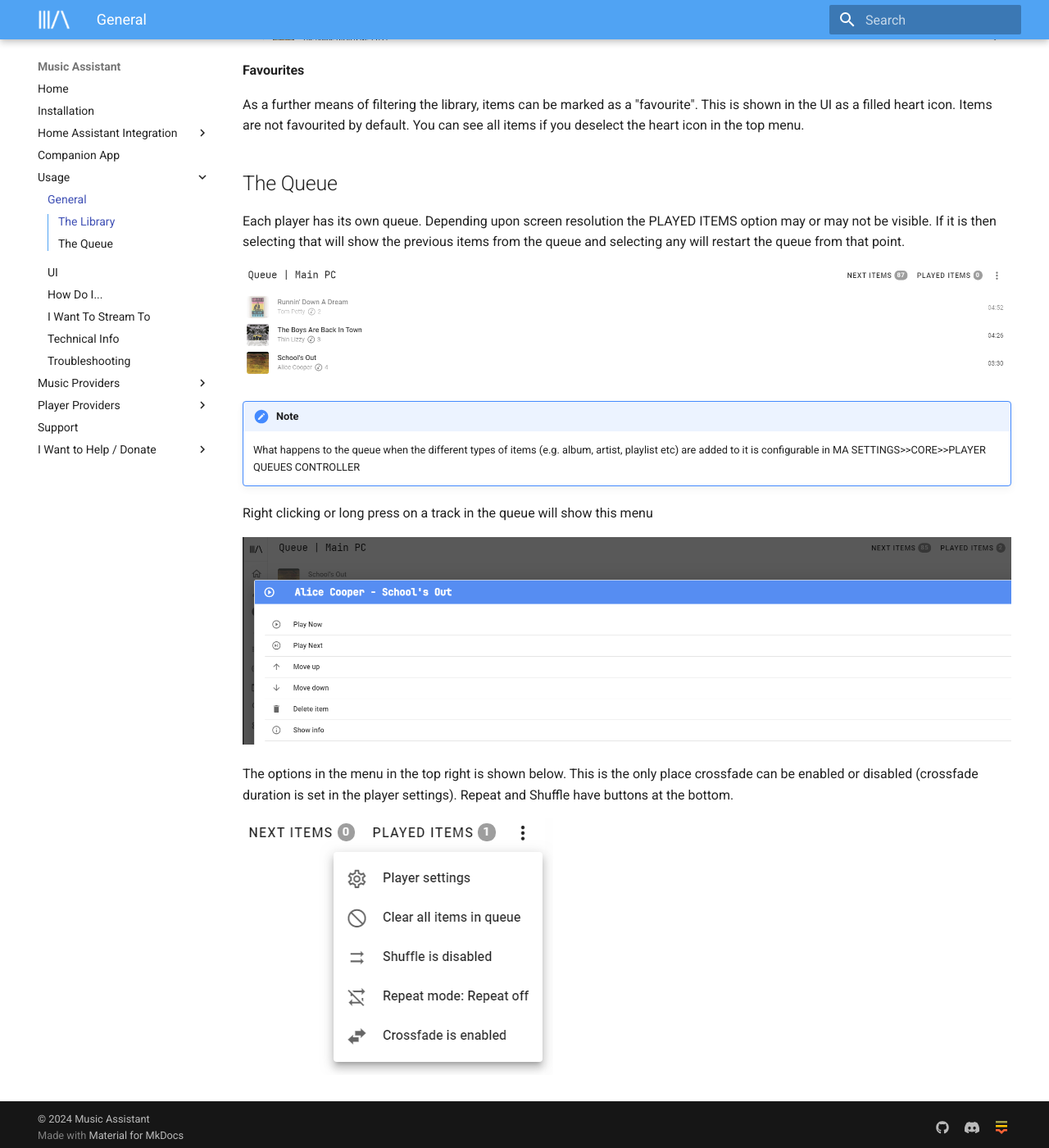
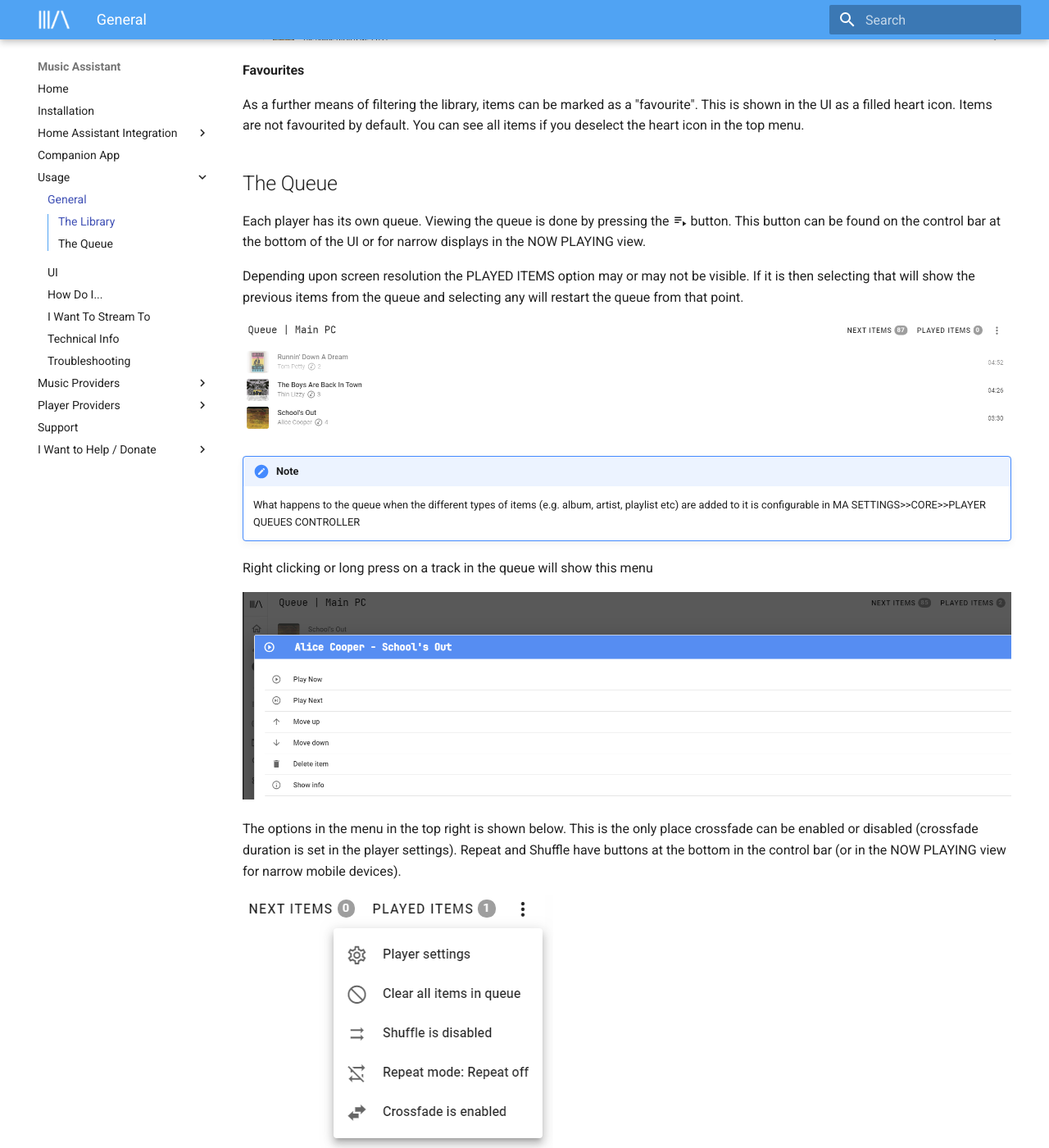
Before and after one commit to pwbriggs/music-assistant.github.io, an MkDocs documentation site: the page built from docs/usage.md, in a window 1280 px wide and 1400 px high, scrolled down 803 px. Shown: the whole window at 82% size. Built offline with MkDocs 1.6.1 and Material for MkDocs 9.7.7, drawn with Linux system fonts in a browser that asks for light colours.

Commit message:
Enhancing text

```diff
--- a/docs/usage.md
+++ b/docs/usage.md
@@ -14,7 +14,9 @@
 
 ## The Queue
 
-Each player has its own queue. Depending upon screen resolution the PLAYED ITEMS option may or may not be visible. If it is then selecting that will show the previous items from the queue and selecting any will restart the queue from that point.
+Each player has its own queue. Viewing the queue is done by pressing the :material-playlist-play: button. This button can be found on the control bar at the bottom of the UI or for narrow displays in the NOW PLAYING view.
+
+Depending upon screen resolution the PLAYED ITEMS option may or may not be visible. If it is then selecting that will show the previous items from the queue and selecting any will restart the queue from that point.
 
 ![Preview image](assets/screenshots/queue1.png)
 
@@ -25,6 +27,6 @@
 
 ![Preview image](assets/screenshots/queue2.png)
 
-The options in the menu in the top right is shown below. This is the only place crossfade can be enabled or disabled (crossfade duration is set in the player settings). Repeat and Shuffle have buttons at the bottom.
+The options in the menu in the top right is shown below. This is the only place crossfade can be enabled or disabled (crossfade duration is set in the player settings). Repeat and Shuffle have buttons at the bottom in the control bar (or in the NOW PLAYING view for narrow mobile devices).
 
 ![Preview image](assets/screenshots/queue3.png)
```
